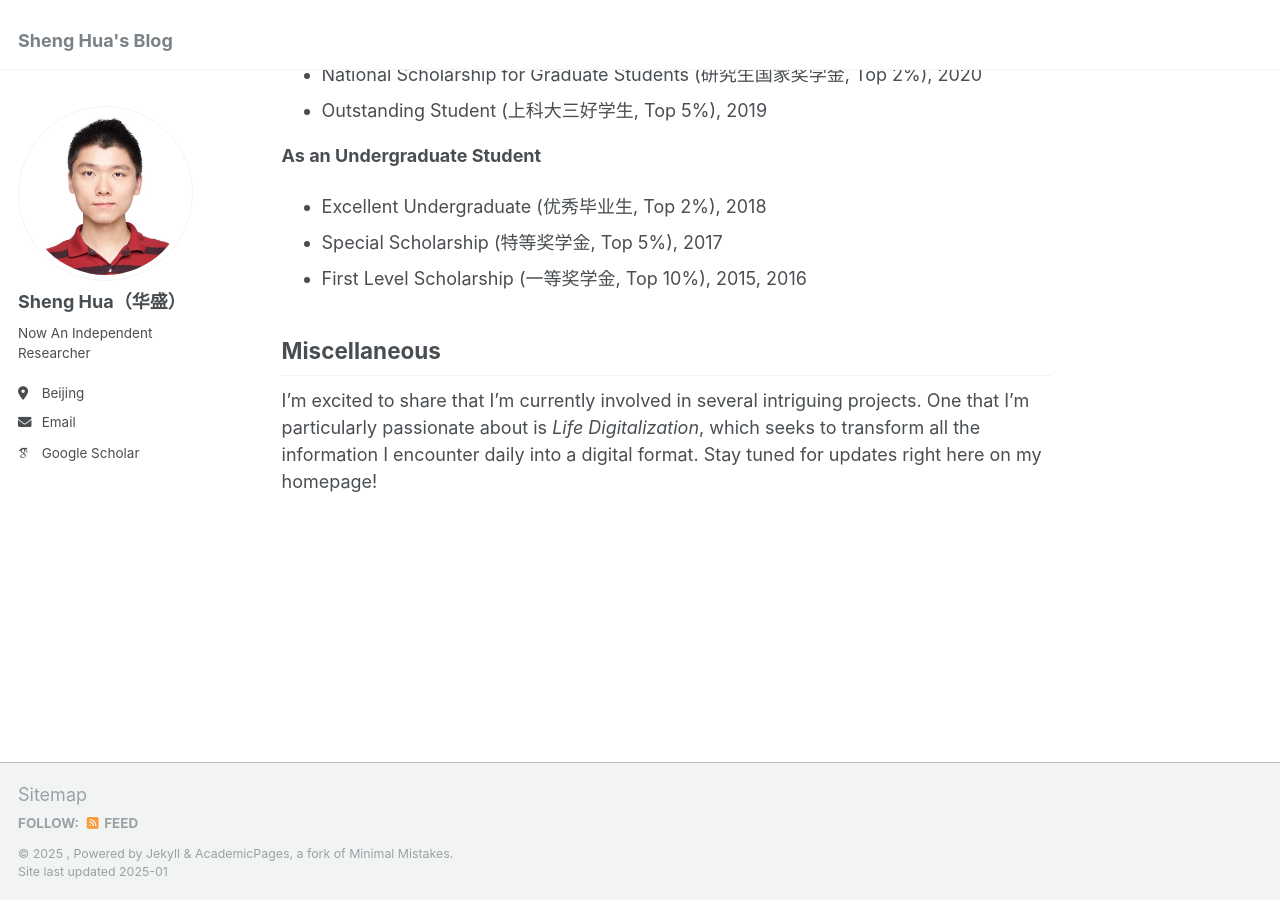
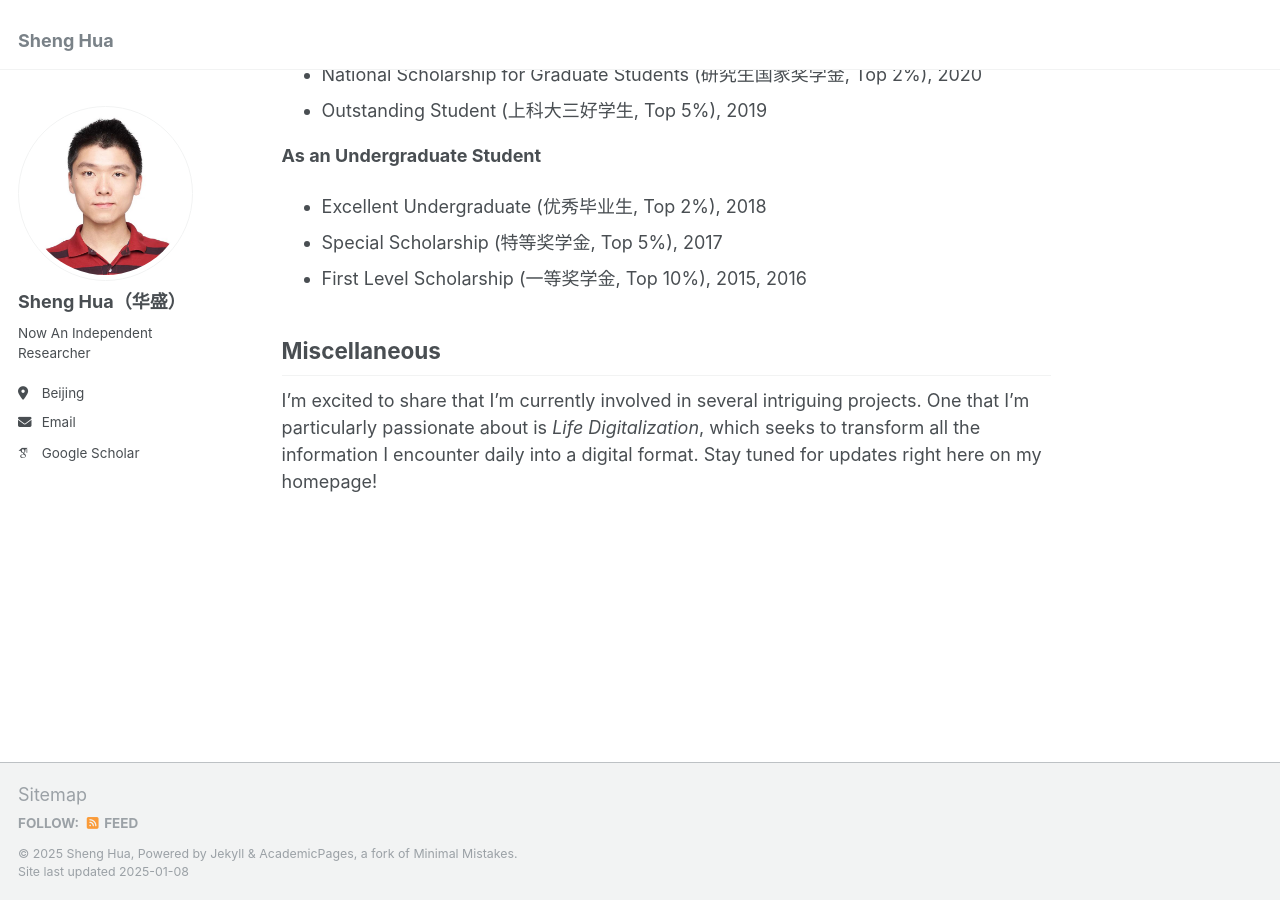
Before and after one commit to DreamerHua/dreamerhua.github.io, a Jekyll site: the page built from _pages/about.md, in a window 1280 px wide and 900 px high, scrolled down 1532 px. Built offline with Jekyll 4.4.1, drawn with Linux system fonts in a browser that asks for light colours; some web fonts are replaced.

Commit message:
Revert "优化网站角标"
This reverts commit b80ccf4ba98c06cf9ba52a87a209e2a518a0ec33.

```diff
--- a/_config.yml
+++ b/_config.yml
@@ -8,7 +8,7 @@
 
 # Basic Site Settings
 locale                   : "en-US"
-title                    : "Sheng Hua's Blog" # 网站标题
+title                    : "Sheng Hua"
 title_separator          : "-"
 name                     : &name "Sheng Hua"
 description              : &description "personal description"
--- a/_includes/footer.html
+++ b/_includes/footer.html
@@ -20,6 +20,6 @@
 {% endif %}
 
 <div class="page__footer-copyright">
-  &copy; {{ site.time | date: '%Y' }} {{ default: site.title }}, {{ site.data.ui-text[site.locale].powered_by | default: "Powered by" }} <a href="http://jekyllrb.com" rel="nofollow">Jekyll</a> &amp; <a href="https://github.com/academicpages/academicpages.github.io">AcademicPages</a>, a fork of <a href="https://mademistakes.com/work/minimal-mistakes-jekyll-theme/" rel="nofollow">Minimal Mistakes</a>.<br />
-  Site last updated {{ "now" | date: '%Y-%m' %}}
+  &copy; {{ site.time | date: '%Y' }} {{ site.name | default: site.title }}, {{ site.data.ui-text[site.locale].powered_by | default: "Powered by" }} <a href="http://jekyllrb.com" rel="nofollow">Jekyll</a> &amp; <a href="https://github.com/academicpages/academicpages.github.io">AcademicPages</a>, a fork of <a href="https://mademistakes.com/work/minimal-mistakes-jekyll-theme/" rel="nofollow">Minimal Mistakes</a>.<br />
+  Site last updated {{ "now" | date: '%Y-%m-%d' %}}
 </div>
```
